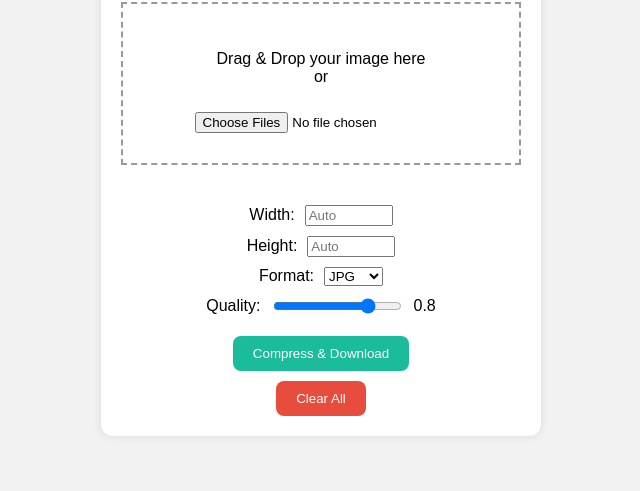
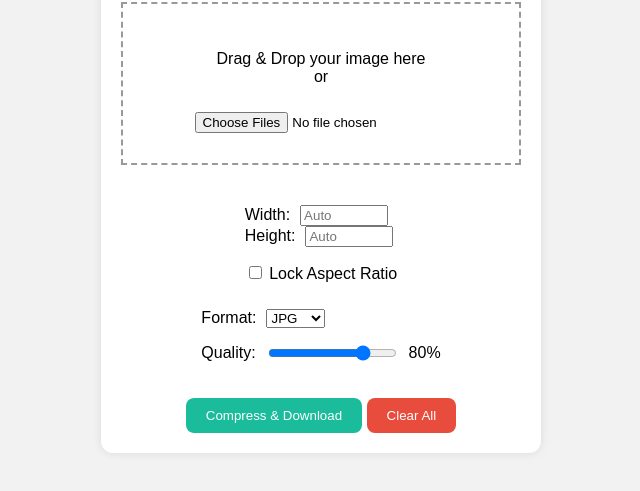
Before and after one commit to Firozkcode/Image-compressor, a plain HTML site: page index.html in a window 1280 px wide. Shown: the part 173-664 px from the top of the page, without its empty margins (319-959 px from the left). Drawn offline with nearby package versions, Linux system fonts and the light colour scheme.

Commit message:
Update index.html

```diff
--- a/index.html
+++ b/index.html
@@ -1,12 +1,13 @@
 <!DOCTYPE html>
 <html lang="en">
+
 <head>
     <meta charset="UTF-8">
     <title>Image Compressor</title>
     <link rel="stylesheet" href="style.css">
 
-  <script src="https://cdnjs.cloudflare.com/ajax/libs/jszip/3.10.1/jszip.min.js"></script>
 </head>
+
 <body>
     <div class="container">
         <h1>Image Compressor & Converter</h1>
@@ -21,15 +22,28 @@
             <img id="preview" src="" alt="Image Preview" hidden>
         </div>
         <div class="controls">
+            <div class="control-row">
                 <label>
-    Width: <input type="number" id="widthInput" placeholder="Auto" min="1">
-  </label>
-  <label>
-    Height: <input type="number" id="heightInput" placeholder="Auto" min="1">
+                    Width:<br>
+                    <input type="number" id="widthInput" placeholder="Auto" min="1">
                 </label>
 
                 <label>
-    Format:
+                    Height:<br>
+                    <input type="number" id="heightInput" placeholder="Auto" min="1">
+                </label>
+                <label style="align-items: center; justify-content: center;">
+                    <p>
+                        <input type="checkbox" id="lockAspectRatio">
+                        <span>Lock Aspect Ratio</span>
+                    </p>
+                </label>
+
+            </div>
+
+            <div class="control-row">
+                <label>
+                    Format:<br>
                     <select id="formatSelect">
                         <option value="image/jpeg">JPG</option>
                         <option value="image/png">PNG</option>
@@ -37,15 +51,28 @@
                     </select>
                 </label>
 
+                <div class="PB-range-slider-div">
                     <label>
-    Quality: <input type="range" id="qualitySlider" min="0.1" max="1" step="0.1" value="0.8">
-    <span id="qualityValue">0.8</span>
+                        Quality:<br>
+                        <input type="range" id="qualitySlider" min="0.1" step="0.1" max="1" value="0.8"
+                            class="PB-range-slider" id="myRange">
+                        <p class="PB-range-slidervalue" id="qualityValue">80%</p>
                     </label>
+                </div>
+            </div>
 
-  <button id="compressBtn">Compress & Download</button>
+            <div class="button-row">
+                <button id="compressBtn">
+                    <span class="btn-text">Compress & Download</span>
+                    <span class="btn-spinner" hidden>
+                        <div class="loader-small"></div>
+                    </span>
+                </button>
+
                 <button id="clearBtn">Clear All</button>
+            </div>
+        </div>
 
-</div>
 
     </div>
 
@@ -58,6 +85,9 @@
     </div>
 
 
+    <div id="notificationContainer"></div>
+
     <script src="script.js"></script>
 </body>
+
 </html>
```
Lines whose indentation alone changed are shown as unchanged.
